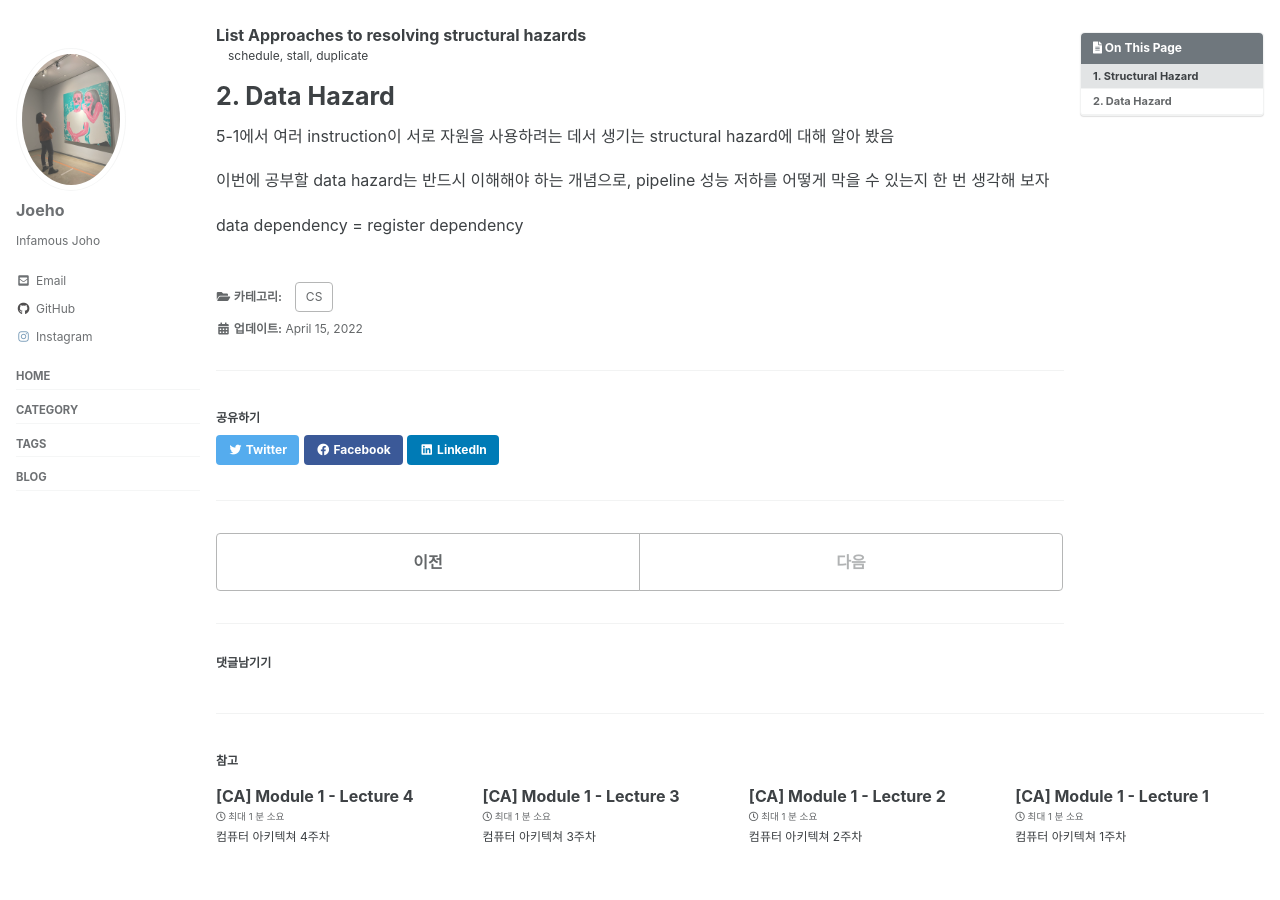
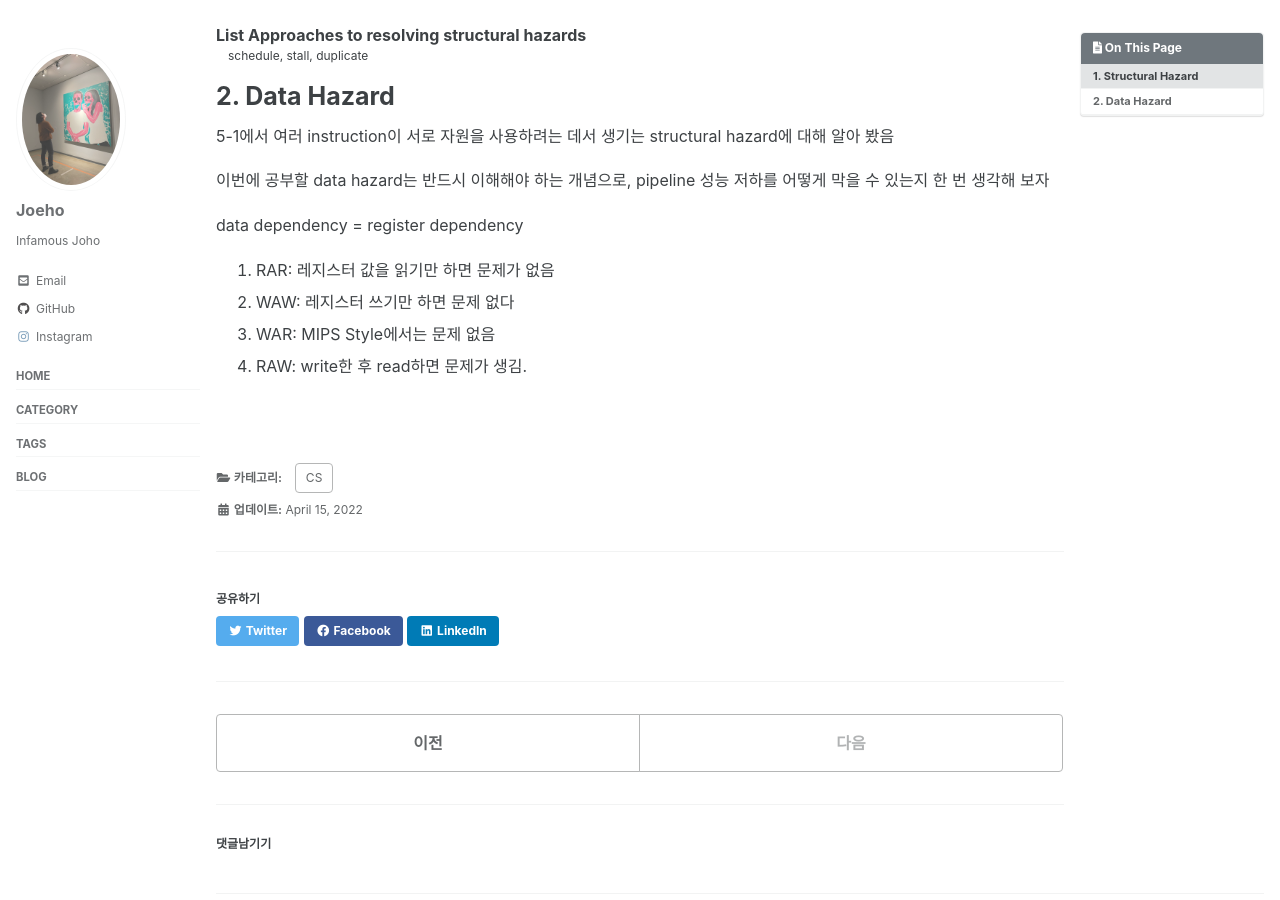
Before and after one commit to joeholee/joeholee.github.io, a Jekyll site: the page built from _posts/2022-03-31-ca-fifth.md, in a window 1280 px wide and 900 px high, scrolled down 2429 px. Built offline with Jekyll 4.4.1, drawn with Linux system fonts in a browser that asks for light colours; cached includes are drawn as plain includes; some web fonts are replaced; comment, search, counter and statistics services are not loaded.

Commit message:
Update 2022-03-31-ca-fifth.md

```diff
--- a/_posts/2022-03-31-ca-fifth.md
+++ b/_posts/2022-03-31-ca-fifth.md
@@ -124,4 +124,10 @@ List Approaches to resolving structural hazards
 이번에 공부할 data hazard는 반드시 이해해야 하는 개념으로, pipeline 성능 저하를 어떻게 막을 수 있는지 한 번 생각해 보자
 
 data dependency = register dependency
+
+1. RAR: 레지스터 값을 읽기만 하면 문제가 없음
+2. WAW: 레지스터 쓰기만 하면 문제 없다
+3. WAR: MIPS Style에서는 문제 없음
+4. RAW: write한 후 read하면 문제가 생김.
+
 <br>
```
